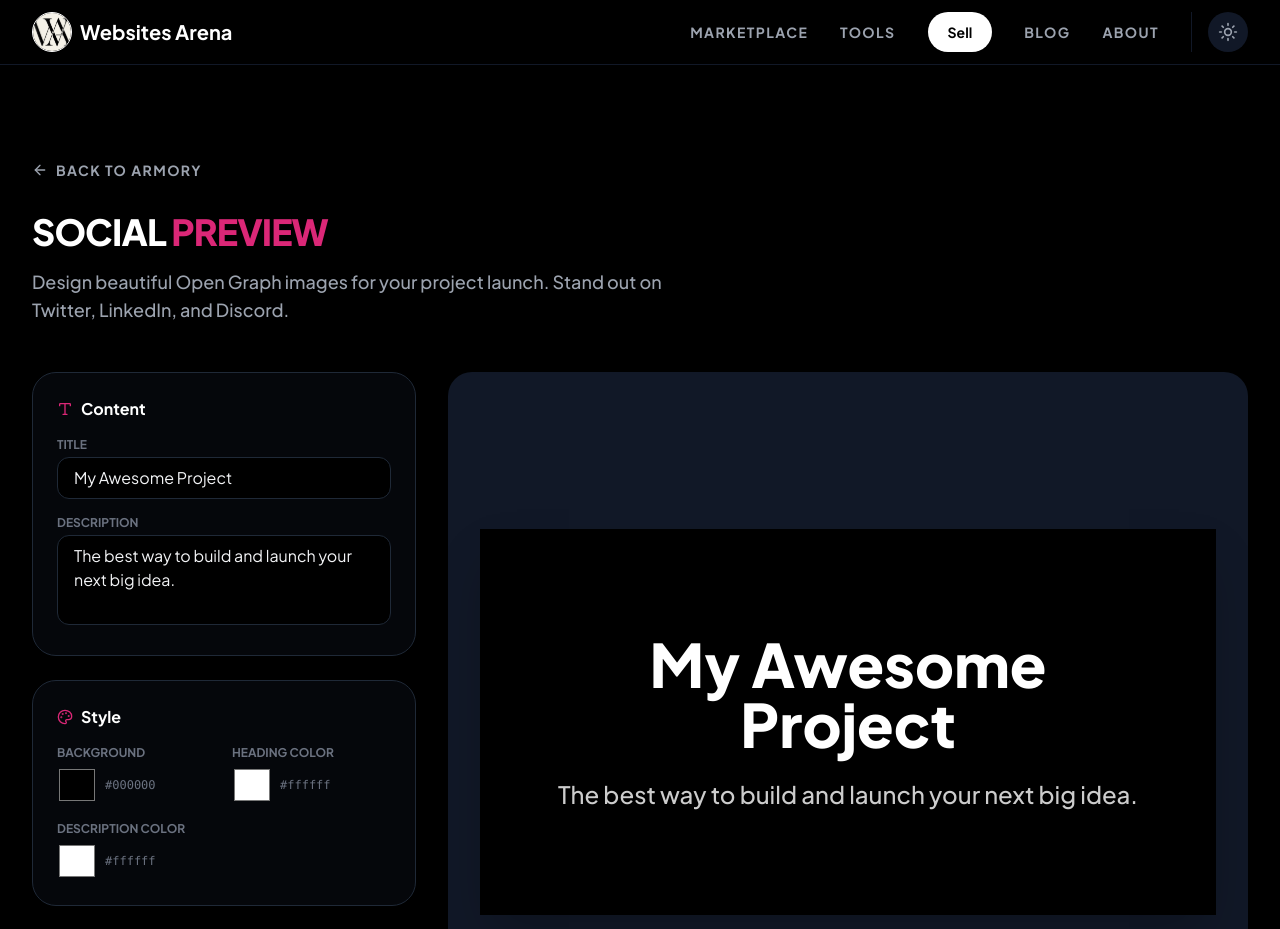
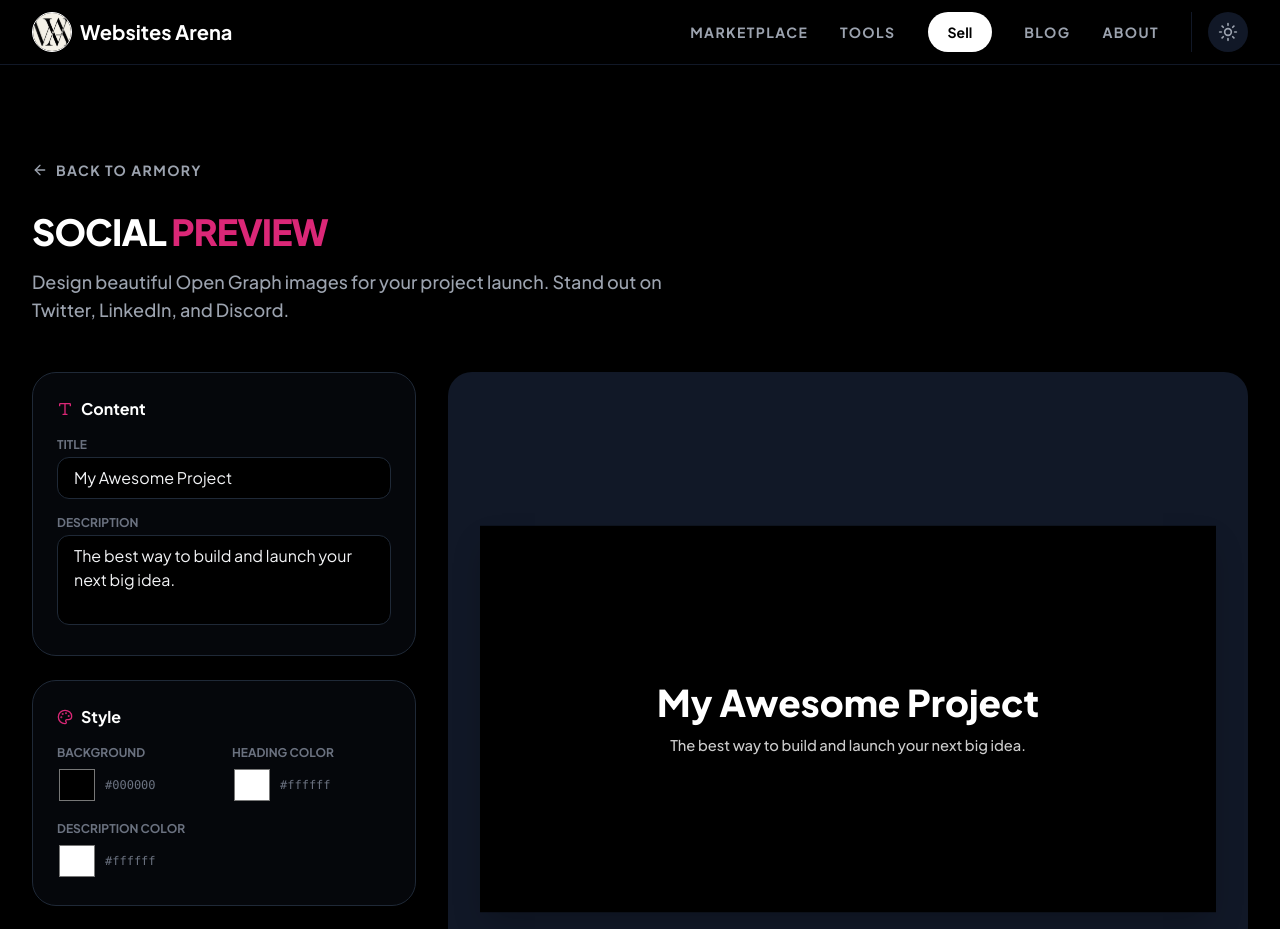
Before and after one commit to Thomas-Mwanzia/websites-market, a Next.js app: page /tools/social-preview in a window 1280 px wide. Shown: the top 929 px of the page. Built offline with nearby package versions, Linux system fonts and the light colour scheme.

Commit message:
Open Graph

```diff
--- a/src/app/tools/social-preview/SocialPreviewClient.tsx
+++ b/src/app/tools/social-preview/SocialPreviewClient.tsx
@@ -1,6 +1,6 @@
 'use client'
 
-import { useState, useRef, useCallback } from 'react'
+import { useState, useRef, useCallback, useEffect } from 'react'
 import { ArrowLeft, Download, Image as ImageIcon, Type, Palette, Upload, RefreshCw, CheckCircle2, HelpCircle, ArrowRight } from 'lucide-react'
 import Link from 'next/link'
 import { toPng } from 'html-to-image'
@@ -21,6 +21,24 @@ export default function SocialPreviewPage() {
     const [isGenerating, setIsGenerating] = useState(false)
 
     const previewRef = useRef<HTMLDivElement>(null)
+    const containerRef = useRef<HTMLDivElement>(null)
+    const [scale, setScale] = useState(1)
+
+    useEffect(() => {
+        const handleResize = () => {
+            if (containerRef.current) {
+                const containerWidth = containerRef.current.offsetWidth
+                const padding = 64 // 32px padding on each side (p-8)
+                const availableWidth = containerWidth - padding
+                const newScale = Math.min(availableWidth / 1200, 1)
+                setScale(newScale)
+            }
+        }
+
+        handleResize()
+        window.addEventListener('resize', handleResize)
+        return () => window.removeEventListener('resize', handleResize)
+    }, [])
 
     const onDrop = useCallback((acceptedFiles: File[]) => {
         const file = acceptedFiles[0]
@@ -41,20 +59,14 @@ export default function SocialPreviewPage() {
         setIsGenerating(true)
 
         try {
-            // Get the element's current dimensions
-            const element = previewRef.current
-            const rect = element.getBoundingClientRect()
-
-            // Calculate the scale to get 1200x630 output
-            const targetWidth = 1200
-            const targetHeight = 630
-            const scale = targetWidth / rect.width
-
-            const dataUrl = await toPng(element, {
+            const dataUrl = await toPng(previewRef.current, {
                 quality: 1.0,
-                pixelRatio: scale,
-                width: targetWidth,
-                height: targetHeight
+                width: 1200,
+                height: 630,
+                style: {
+                    transform: 'none',
+                    transformOrigin: 'top left'
+                }
             })
 
             const link = document.createElement('a')
@@ -220,18 +232,20 @@ export default function SocialPreviewPage() {
 
                     {/* Preview Area */}
                     <div className="lg:col-span-2 space-y-6">
-                        <div className="bg-gray-100 dark:bg-gray-900 rounded-3xl p-4 md:p-8 flex items-center justify-center min-h-[600px] md:min-h-[700px] overflow-auto">
+                        <div ref={containerRef} className="bg-gray-100 dark:bg-gray-900 rounded-3xl p-4 md:p-8 flex items-center justify-center min-h-[400px] overflow-hidden">
                             {/* The actual card to capture */}
                             <div
                                 ref={previewRef}
                                 style={{
                                     backgroundColor: bgColor,
                                     color: textColor,
-                                    width: '100%',
-                                    maxWidth: '900px',
-                                    aspectRatio: '1200 / 630',
+                                    width: '1200px',
+                                    height: '630px',
+                                    transform: `scale(${scale})`,
+                                    transformOrigin: 'center center',
+                                    flexShrink: 0,
                                 }}
-                                className="flex flex-col items-center justify-center p-8 md:p-12 lg:p-16 text-center relative shadow-2xl overflow-hidden"
+                                className="flex flex-col items-center justify-center p-16 text-center relative shadow-2xl overflow-hidden"
                             >
                                 {/* Background Logo */}
                                 {logo && showBgLogo && (
```
